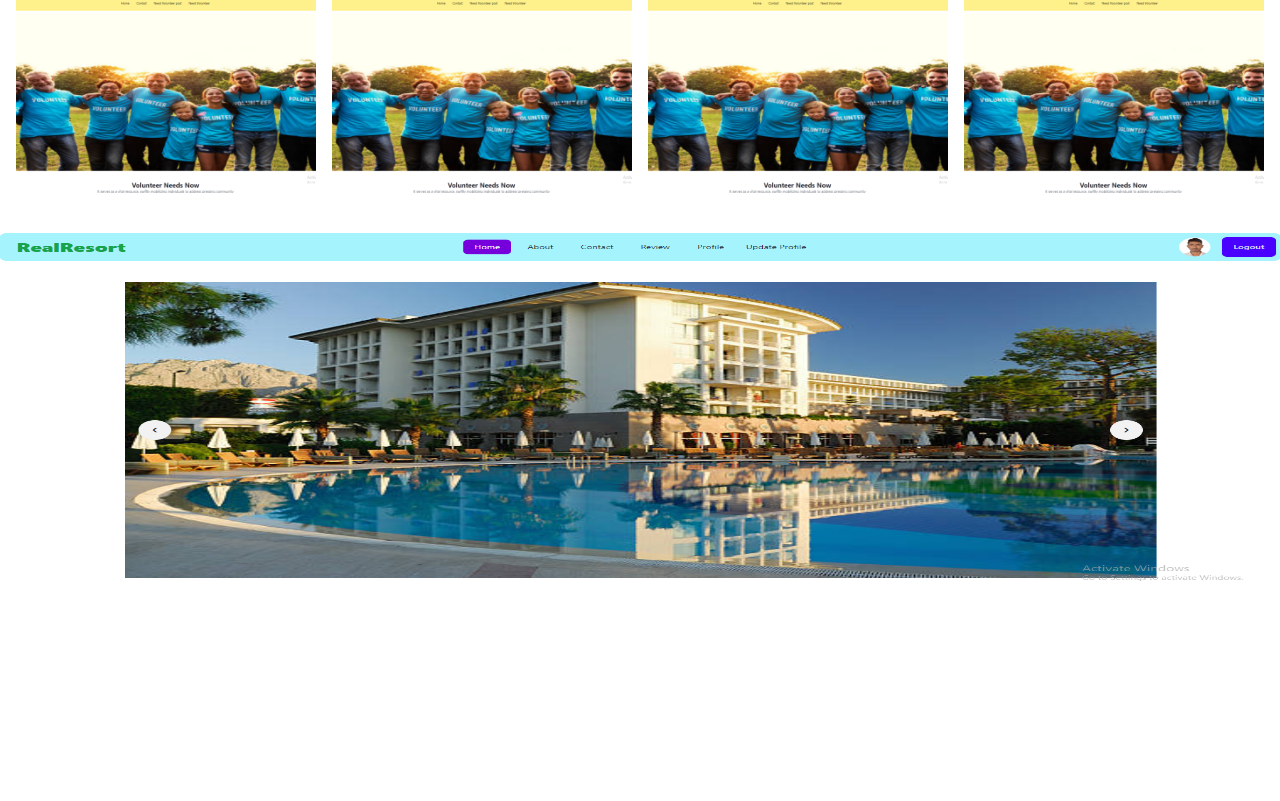
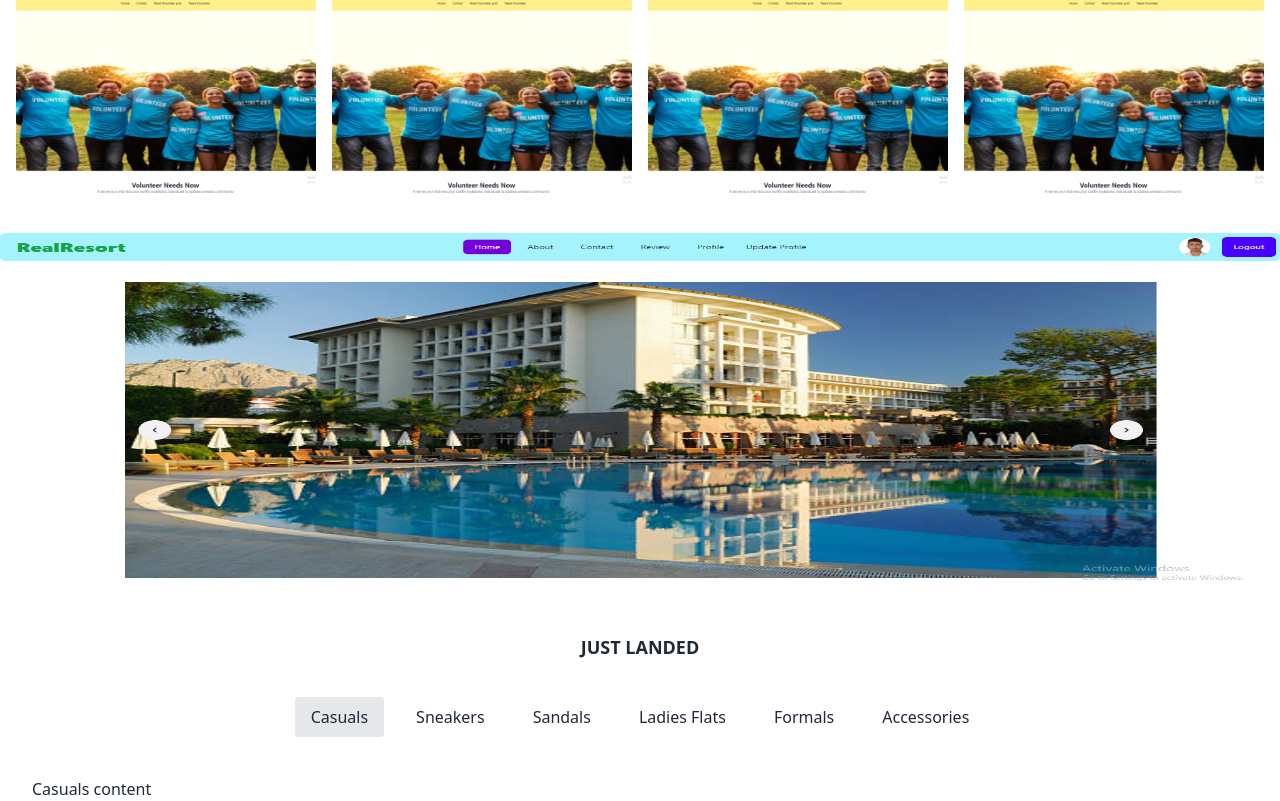
Before and after one commit to saagor16/bata-clone-website-cline, a React (Vite) app: page / in a window 1280 px wide. Shown: the part 910-1711 px from the top of the page. Before the commit the page ends 1503 px from the top, so only its background shows below. Built offline with nearby package versions, Linux system fonts and the light colour scheme.

Commit message:
Home Tabs Add

```diff
--- a/package.json
+++ b/package.json
@@ -14,6 +14,7 @@
     "react-dom": "^18.3.1",
     "react-icons": "^5.2.1",
     "react-router-dom": "^6.24.1",
+    "react-tabs": "^6.0.2",
     "swiper": "^11.1.4"
   },
   "devDependencies": {
--- a/src/Container/HomePage/Home/Home.jsx
+++ b/src/Container/HomePage/Home/Home.jsx
@@ -1,6 +1,7 @@
 import Banner from "../Banner/Banner";
 import Gallery from "../Gallery/Gallery";
 import Slider from "../Slider/Slider";
+import HomeTab from "../Tabs/Tab/HomeTab";
 
 const Home = () => {
   return (
@@ -8,6 +9,7 @@ const Home = () => {
       <Slider></Slider>
       <Gallery></Gallery>
       <Banner></Banner>
+      <HomeTab></HomeTab>
     </div>
   );
 };
--- /dev/null
+++ b/src/Container/HomePage/Tabs/Tab/HomeTab.jsx
@@ -0,0 +1,41 @@
+import { Tab, Tabs, TabList, TabPanel } from 'react-tabs';
+import 'react-tabs/style/react-tabs.css';
+
+const HomeTab = () => {
+    return (
+        <Tabs className='container mx-auto mt-10 px-4 sm:px-6 lg:px-8'>
+            <h2 className="text-lg font-bold mb-4 text-center">JUST LANDED</h2>
+            <TabList className="flex space-x-4 pt-5 overflow-x-auto justify-center scrollbar-hide">
+                <Tab className="px-4 py-2 cursor-pointer hover:bg-gray-100 focus:outline-none" selectedClassName="bg-gray-200 rounded">Casuals</Tab>
+                <Tab className="px-4 py-2 cursor-pointer hover:bg-gray-100 focus:outline-none" selectedClassName="bg-gray-200 rounded">Sneakers</Tab>
+                <Tab className="px-4 py-2 cursor-pointer hover:bg-gray-100 focus:outline-none" selectedClassName="bg-gray-200 rounded">Sandals</Tab>
+                <Tab className="px-4 py-2 cursor-pointer hover:bg-gray-100 focus:outline-none" selectedClassName="bg-gray-200 rounded">Ladies Flats</Tab>
+                <Tab className="px-4 py-2 cursor-pointer hover:bg-gray-100 focus:outline-none" selectedClassName="bg-gray-200 rounded">Formals</Tab>
+                <Tab className="px-4 py-2 cursor-pointer hover:bg-gray-100 focus:outline-none" selectedClassName="bg-gray-200 rounded">Accessories</Tab>
+            </TabList>
+
+            <div className='mt-10'>
+                <TabPanel>
+                    <h2>Casuals content</h2>
+                </TabPanel>
+                <TabPanel>
+                    <h2>Sneakers content</h2>
+                </TabPanel>
+                <TabPanel>
+                    <h2>Sandals content</h2>
+                </TabPanel>
+                <TabPanel>
+                    <h2>Ladies Flats content</h2>
+                </TabPanel>
+                <TabPanel>
+                    <h2>Formals content</h2>
+                </TabPanel>
+                <TabPanel>
+                    <h2>Accessories content</h2>
+                </TabPanel>
+            </div>
+        </Tabs>
+    );
+};
+
+export default HomeTab;
```
Also changed, not shown: 1 other file (tests, documents, lock files or other folders).
